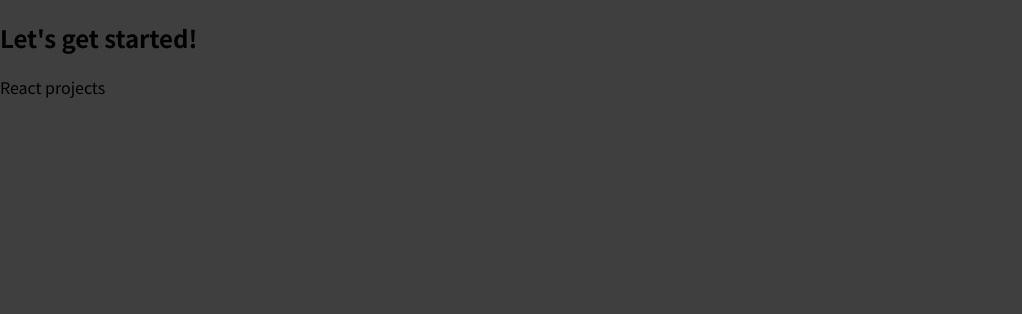
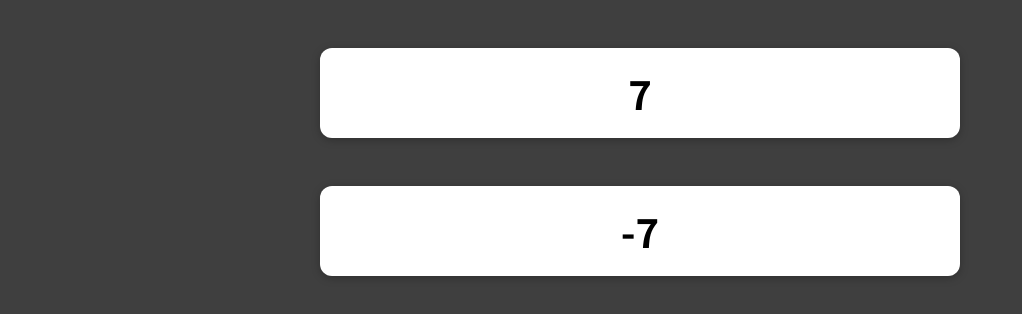
Before and after one commit to Pranjalm-23/react-complete-guide, a React (Create React App) app: page / in a window 1280 px wide. Shown: the top 314 px of the page, without its empty margins (0-1022 px from the left). Built offline with nearby package versions, Linux system fonts and the light colour scheme.

Commit message:
starting setup

```diff
--- a/src/App.js
+++ b/src/App.js
@@ -1,10 +1,14 @@
-const App = () => {
+import React from 'react';
+import BackwardCounter from './components/BackwardCounter';
+import ForwardCounter from './components/ForwardCounter';
+
+function App() {
   return (
-    <div>
-      <h2>Let's get started!</h2>
-      <p>React projects </p>
-    </div>
+    <React.Fragment>
+      <ForwardCounter />
+      <BackwardCounter />
+    </React.Fragment>
   );
-};
+}
 
 export default App;
--- /dev/null
+++ b/src/components/BackwardCounter.js
@@ -0,0 +1,19 @@
+import { useState, useEffect } from 'react';
+
+import Card from './Card';
+
+const BackwardCounter = () => {
+  const [counter, setCounter] = useState(0);
+
+  useEffect(() => {
+    const interval = setInterval(() => {
+      setCounter((prevCounter) => prevCounter - 1);
+    }, 1000);
+
+    return () => clearInterval(interval);
+  }, []);
+
+  return <Card>{counter}</Card>;
+};
+
+export default BackwardCounter;
--- /dev/null
+++ b/src/components/Card.js
@@ -0,0 +1,7 @@
+import classes from './Card.module.css';
+
+const Card = (props) => {
+  return <div className={classes.card}>{props.children}</div>;
+};
+
+export default Card;
--- /dev/null
+++ b/src/components/Card.module.css
@@ -0,0 +1,11 @@
+.card {
+  max-width: 40rem;
+  margin: 3rem auto;
+  background-color: white;
+  padding: 1rem;
+  border-radius: 12px;
+  box-shadow: 0 2px 8px rgba(0, 0, 0, 0.25);
+  text-align: center;
+  font-size: 2.5rem;
+  font-weight: bold;
+}
--- /dev/null
+++ b/src/components/ForwardCounter.js
@@ -0,0 +1,19 @@
+import { useState, useEffect } from 'react';
+
+import Card from './Card';
+
+const ForwardCounter = () => {
+  const [counter, setCounter] = useState(0);
+
+  useEffect(() => {
+    const interval = setInterval(() => {
+      setCounter((prevCounter) => prevCounter + 1);
+    }, 1000);
+
+    return () => clearInterval(interval);
+  }, []);
+
+  return <Card>{counter}</Card>;
+};
+
+export default ForwardCounter;
--- a/src/index.js
+++ b/src/index.js
@@ -1,12 +1,6 @@
-import React from 'react';
 import ReactDOM from 'react-dom';
+
 import './index.css';
 import App from './App';
 
-
-ReactDOM.render(
-  <React.StrictMode>
-    <App />
-  </React.StrictMode>,
-  document.getElementById('root')
-);
+ReactDOM.render(<App />, document.getElementById('root'));
```
Also changed, not shown: src/index.css (line endings or trailing spaces), 1 other file (tests, documents, lock files or other folders).
